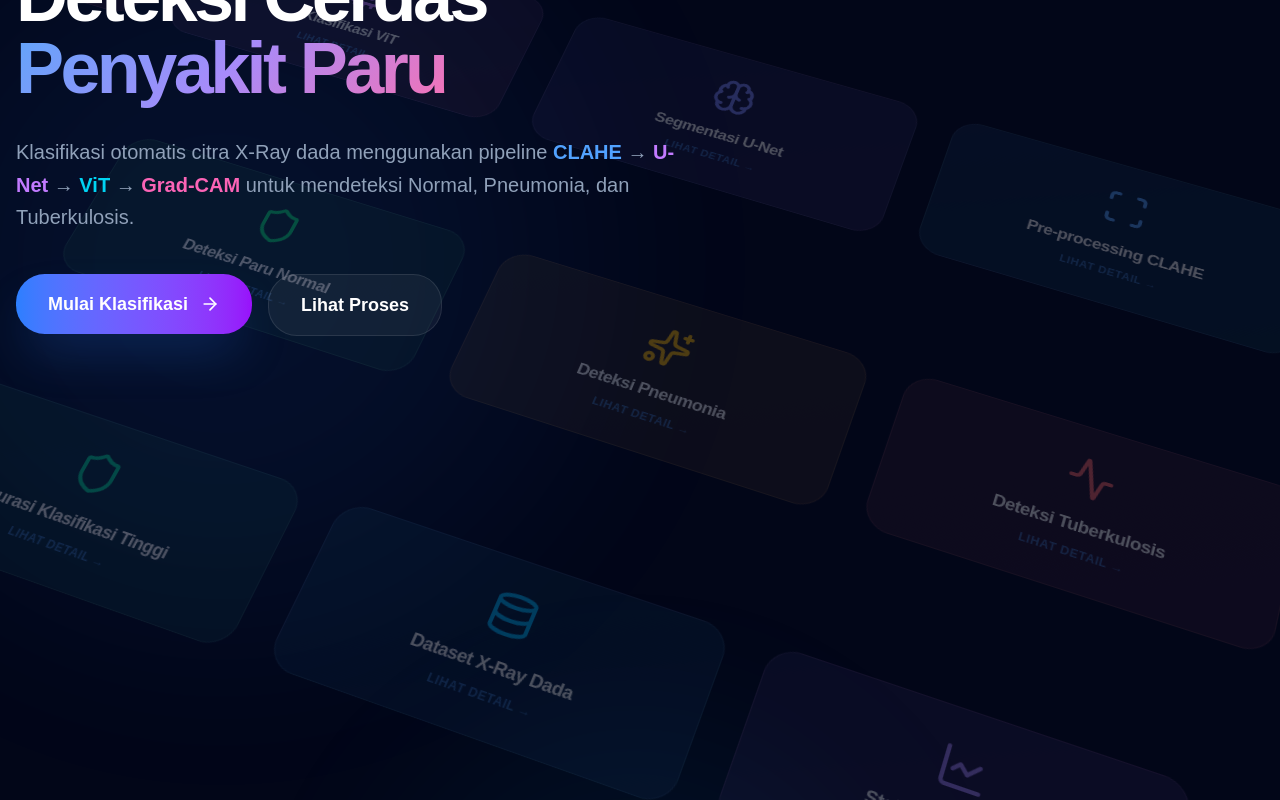
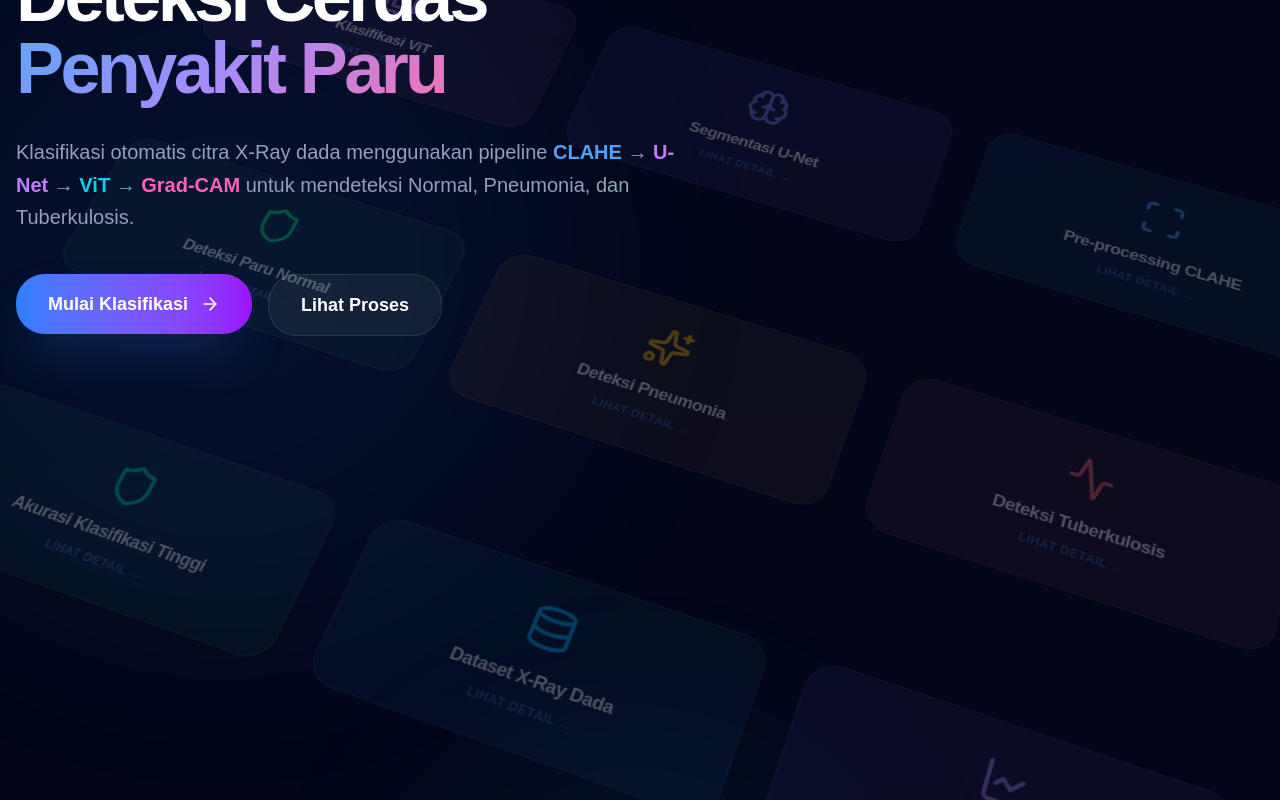
Before and after one commit to WiMProject/sekeripsi, a React (Vite) app in the folder frontend/: page / in a window 1280 px wide. Shown: the part 360-1160 px from the top of the page. Built offline with nearby package versions, Linux system fonts and the light colour scheme.

Commit message:
Use native flex gap instead of space-x to fix overlapping card borders in HeroParallax

```diff
--- a/frontend/src/components/ui/hero-parallax.tsx
+++ b/frontend/src/components/ui/hero-parallax.tsx
@@ -68,7 +68,7 @@ export const HeroParallax = ({
           opacity,
         }}
       >
-        <motion.div className="flex flex-row-reverse space-x-reverse space-x-6 md:space-x-10 mb-6 md:mb-10">
+        <motion.div className="flex flex-row-reverse gap-6 md:gap-10 mb-6 md:mb-10">
           {firstRow.map((product) => (
             <ProductCard
               product={product}
@@ -77,7 +77,7 @@ export const HeroParallax = ({
             />
           ))}
         </motion.div>
-        <motion.div className="flex flex-row space-x-6 md:space-x-10 mb-6 md:mb-10">
+        <motion.div className="flex flex-row gap-6 md:gap-10 mb-6 md:mb-10">
           {secondRow.map((product) => (
             <ProductCard
               product={product}
@@ -86,7 +86,7 @@ export const HeroParallax = ({
             />
           ))}
         </motion.div>
-        <motion.div className="flex flex-row-reverse space-x-reverse space-x-6 md:space-x-10">
+        <motion.div className="flex flex-row-reverse gap-6 md:gap-10">
           {thirdRow.map((product) => (
             <ProductCard
               product={product}
```
